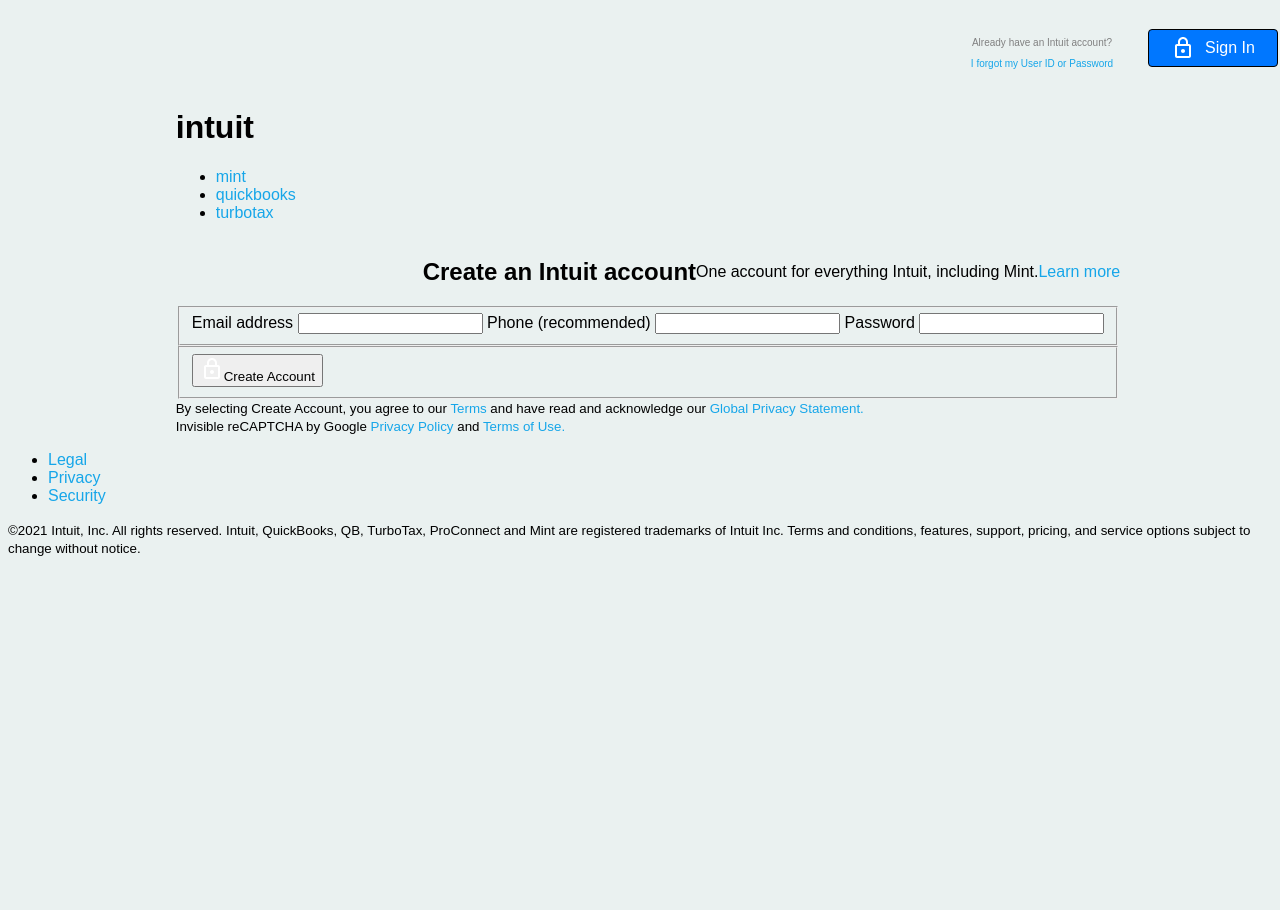
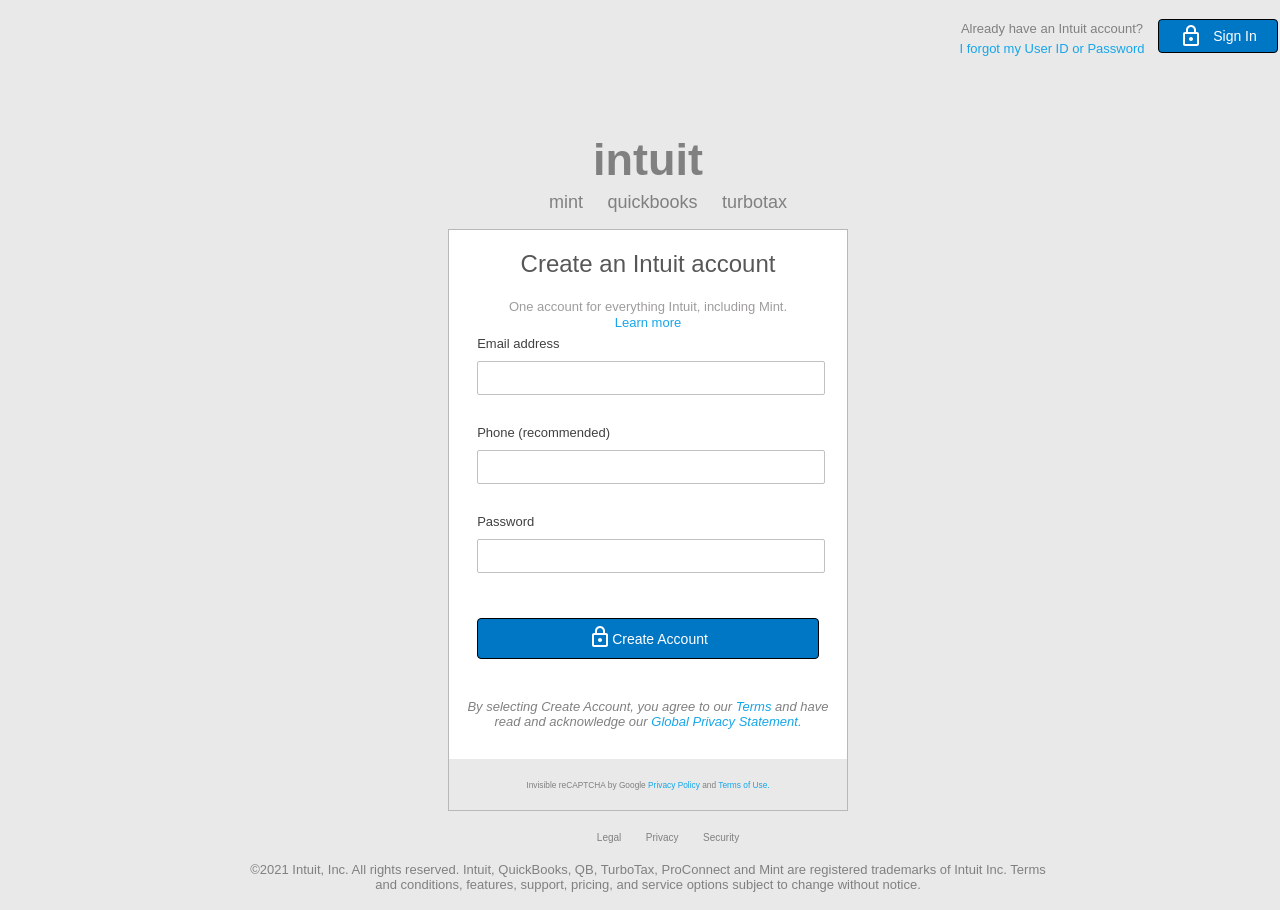
Before and after one commit to Hope1226/Project-mint-signup-page-replica, a plain HTML site: page index.html in a window 1280 px wide. Before the commit the page ends 816 px from the top, so only its background shows below. Drawn offline with Linux system fonts and the light colour scheme.

Commit message:
Addend styling

```diff
--- a/index.html
+++ b/index.html
@@ -19,7 +19,7 @@
   <! [endif]-->
 </head>
 <body>
-  <header>
+  <header class="main-header">
     <section class="head-text">
       <p>Already have an Intuit account?</p>
       <a href="#">I forgot my User ID or Password </a>
@@ -30,14 +30,16 @@
     </button>
   </header>
   <main>
-    <h1>intuit</h1>
-    <ul>
-      <li><a href="#">mint</a></li>
-      <li><a href="#">quickbooks</a></li>
-      <li><a href="#">turbotax</a></li>
-    </ul>
+     <header class="logo-header">
+       <h1 class="logo">intuit</h1>
+       <ul>
+         <li><a href="#">mint</a></li>
+         <li><a href="#">quickbooks</a></li>
+         <li><a href="#">turbotax</a></li>
+       </ul>
+    </header>
     <section class="form-conteiner">
-      <header>
+      <header class="form-header">
         <h1>Create an Intuit account</h1>
         <p>One account for everything Intuit, including Mint.</p>
         <a href="#">Learn more</a>
@@ -64,8 +66,10 @@
         </fieldset>
       </form>
       <small>
+        <i>
         By selecting Create Account, you agree to our <a href="#">Terms</a>
         and have read and acknowledge our <a href="#"> Global Privacy Statement.</a>
+        </i>
       </small>
       <footer class="form-footer">
         <small>Invisible reCAPTCHA by Google <a href="#">Privacy Policy</a> and
@@ -73,6 +77,7 @@
         </small>
       </footer>
     </section>
+
   </main>
   <footer class="main-footer">
     <nav class="footer-nav">
@@ -81,13 +86,11 @@
         <li><a href="#">Privacy</a></li>
         <li><a href="#">Security</a></li>
       </ul>
-      <small class="main-footer">
+    </nav>
+      <small>
         &copy;2021 Intuit, Inc. All rights reserved. Intuit, QuickBooks, QB, TurboTax, ProConnect and Mint are registered trademarks of Intuit Inc.
         Terms and conditions, features, support, pricing, and service options subject to change without notice.
       </small>
-    </nav>
-
   </footer>
-
 </body>
 </html>
--- a/style.css
+++ b/style.css
@@ -1,7 +1,7 @@
 body {
   width: 100%;
-  height: 100vh;
-  background-color: #eaf1f0;
+  height: 100%;
+  background-color: #e9e9e9;
   display: flex;
   flex-direction: column;
   justify-content: flex-start;
@@ -26,24 +26,31 @@
   flex-direction: column;
   justify-content: center;
   align-items: center;
-  font-size: x-small;
+  font-size: small;
   color: gray;
 }
+
+
 
 a {
   text-decoration: none;
   color: rgb(22, 166, 233);
 }
 
+.head-text > a {
+  position: relative;
+  bottom: 8px;
+}
+
 header button {
-  width: 130px;
-  padding: 6px 0 ;
+  width: 120px;
+  padding: 4px 0 ;
   margin: 10px;
   border: 1px solid black;
   border-radius: 4px;
-  background-color: rgb(0, 119, 255);
+  background-color: #0077C5;
   color: white;
-  font-size: 16px;
+  font-size: 14px;
   font-weight: lighter;
   display: flex;
   flex-direction: row;
@@ -54,3 +61,190 @@
 header button img {
   margin-right: 10px;
 }
+
+main {
+  width: 400px;
+  height: 80%;
+  display: flex;
+  flex-direction: column;
+  justify-content: space-between;
+  align-items: center;
+}
+
+.logo-header {
+  height: 20%;
+  width: 100%;
+  display: flex;
+  flex-direction: column;
+}
+
+main .logo-header .logo {
+  color: grey;
+  font-size: 45px;
+  position: relative;
+  top: 40px;
+}
+
+main ul{
+  list-style-type: none;
+}
+
+main li {
+  display: inline-block;
+  margin: 0 10px;
+}
+
+main li a {
+  font-size: large;
+  color: grey;
+}
+
+.form-conteiner {
+  height: 70%;
+  border: 1px solid rgb(185, 184, 184);
+  display: flex;
+  flex-direction: column;
+  justify-content: space-evenly;
+  align-items: center;
+  background: #ffffff;
+}
+
+.form-header {
+  width: 100%;
+  height: 30%;
+  display: flex;
+  flex-direction: column;
+  justify-content: space-evenly;
+
+}
+
+.form-header p {
+  font-size: small;
+  color: rgb(158, 156, 156);
+  margin-top: 1px;
+  margin-bottom: 1px;
+  font-weight: lighter;
+}
+
+.form-header a {
+  font-size: small;
+  font-weight: lighter;
+}
+
+.form-header h1 {
+  font-weight: lighter;
+  color: rgb(87, 87, 87);
+}
+
+.form-conteiner form {
+  height: 60%;
+  display: flex;
+  flex-direction: column;
+  justify-content: space-evenly;
+}
+
+.form-conteiner form .account-info {
+  height:70%;
+  display: flex;
+  flex-direction: column;
+  justify-content: space-evenly;
+}
+
+.form-conteiner form input {
+  width: 100%;
+  height: 30px;
+  margin: 10px 0 30px 0;
+  border: 1px solid rgb(194, 193, 193);
+  border-radius: 2px;
+}
+
+.form-conteiner form label {
+  font-size: small;
+  color: rgb(65, 64, 64);
+}
+
+.account-action {
+  height: 30%;
+  width: 1005;
+  display: flex;
+  justify-content: center;
+  align-items: center;
+}
+
+.account-action > button {
+  display: inline-block;
+  width: 100%;
+  padding: 6px 110px;
+  border: 1px solid black;
+  border-radius: 4px;
+  background-color: #0077C5;
+  color: white;
+  font-size: 14px;
+  font-weight: lighter;
+  display: flex;
+  flex-direction: row;
+  justify-content: center;
+  align-items: center;
+}
+
+button:hover {
+  cursor: pointer;
+}
+
+fieldset {
+  border: none;
+}
+
+.form-conteiner > small {
+  width: 95%;
+  height: 10%;
+  padding: 30px 0;
+  text-align: center;
+  font-size: small;
+  color: grey;
+}
+
+.form-footer {
+  width: 100%;
+  height: 10%;
+  padding: 20px 0;
+  background:  #e9e9e9;
+  text-align: center;
+  font-size: x-small;
+  color: grey;
+}
+
+.main-footer {
+  width: 100%;
+  height: 10%;
+  display: flex;
+  flex-direction: column;
+  justify-content:end;
+  align-items: center;
+}
+
+.footer-nav {
+  list-style: none;
+}
+
+.footer-nav li {
+  display: inline-block;
+  margin: 0 10px;
+}
+
+.footer-nav li > a {
+  font-size: x-small;
+  color: grey;
+}
+
+.footer-nav li > a:hover {
+  text-decoration: underline;
+}
+
+.main-footer small {
+  font-size: small;
+  color: grey;
+  text-align: center;
+  width: 800px;
+  margin: 1px 0 10px 0;
+}
```
